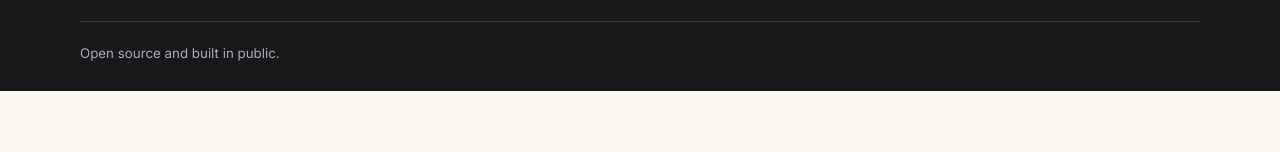
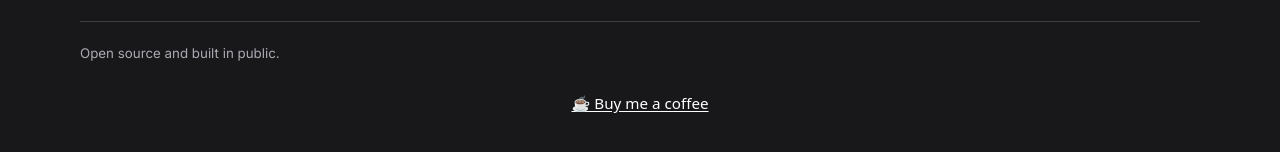
Before and after one commit to numerate64/quotes-r-us, a website: page index.html in a window 1280 px wide. Shown: the part 3352-3504 px from the top of the page. Before the commit the page ends 3443 px from the top, so only its background shows below. Drawn offline with nearby package versions, Linux system fonts and the light colour scheme.

Commit message:
Add Buy Me a Coffee support link

```diff
--- a/index.html
+++ b/index.html
@@ -142,7 +142,11 @@
       <nav aria-label="Footer navigation"><a href="#how">How it grows</a><a href="#guidelines">Guidelines</a><a href="https://github.com/numerate64/quotes-r-us">GitHub</a></nav>
       <small>Open source and built in public.</small>
     </div>
-  </footer>
+
+    <p style="margin: 1rem auto; padding: 0.75rem 1rem; text-align: center; font: 0.95rem/1.5 system-ui, sans-serif;">
+      <a href="https://buymeacoffee.com/Caliche" target="_blank" rel="noopener noreferrer" style="color: inherit; text-decoration: underline; text-underline-offset: 0.15em;">☕ Buy me a coffee</a>
+    </p>
+</footer>
 
   <dialog id="submit-dialog" class="submit-dialog" aria-labelledby="submit-title">
     <form id="submission-form" class="submission-form">
```
